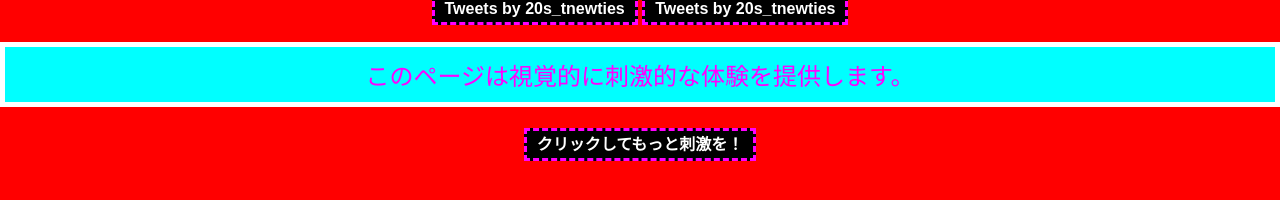
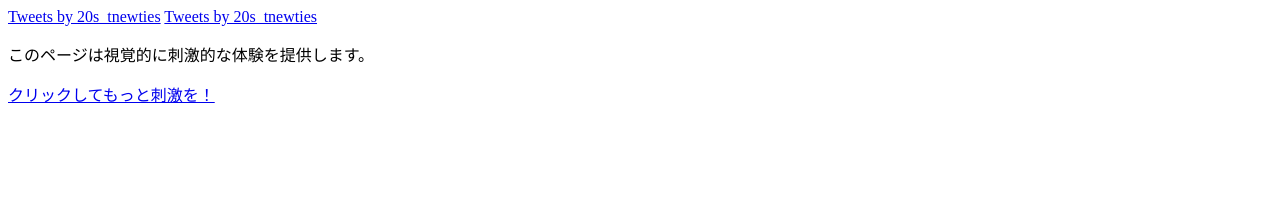
Before and after one commit to K0v4c5-157v4n/X4WH66j6cNgXyXEG_hawk_mki_github.io, a plain HTML site: page index.html in a window 1280 px wide. Drawn offline with Linux system fonts and the light colour scheme.

Commit message:
Update index.html

```diff
--- a/index.html
+++ b/index.html
@@ -7,37 +7,7 @@
   <title>タイトル</title>
 
     <style>
-        body {
-            background-color: #ff0000; /* 鮮やかな赤 */
-            color: #00ff00; /* 鮮やかな緑 */
-            font-family: Arial, sans-serif;
-            text-align: center;
-            margin: 0;
-        }
-        h1 {
-            font-size: 3rem;
-            color: #0000ff; /* 鮮やかな青 */
-            text-shadow: 2px 2px #ffff00; /* 黄色の影 */
-        }
-        p {
-            font-size: 1.5rem;
-            color: #ff00ff; /* マゼンタ */
-            background-color: #00ffff; /* シアン */
-            padding: 10px;
-            border: 5px solid #ffffff; /* 白の枠線 */
-        }
-        a {
-            color: #ffffff; /* 白 */
-            font-weight: bold;
-            background-color: #000000; /* 黒 */
-            text-decoration: none;
-            padding: 5px 10px;
-            border: 3px dashed #ff00ff; /* マゼンタの破線 */
-        }
-        a:hover {
-            background-color: #ffff00; /* 黄色 */
-            color: #000000; /* 黒 */
-        }
+
     </style>
 </head>
 <body>
```
